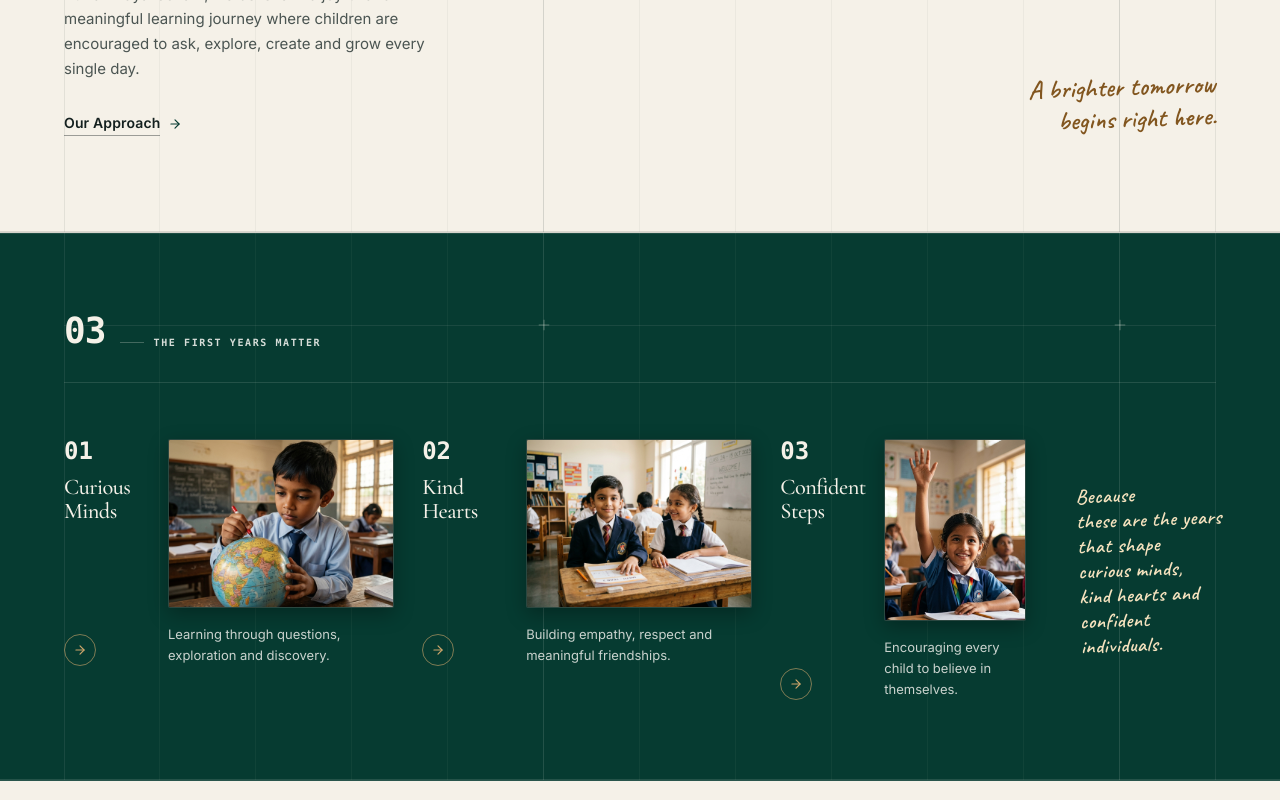
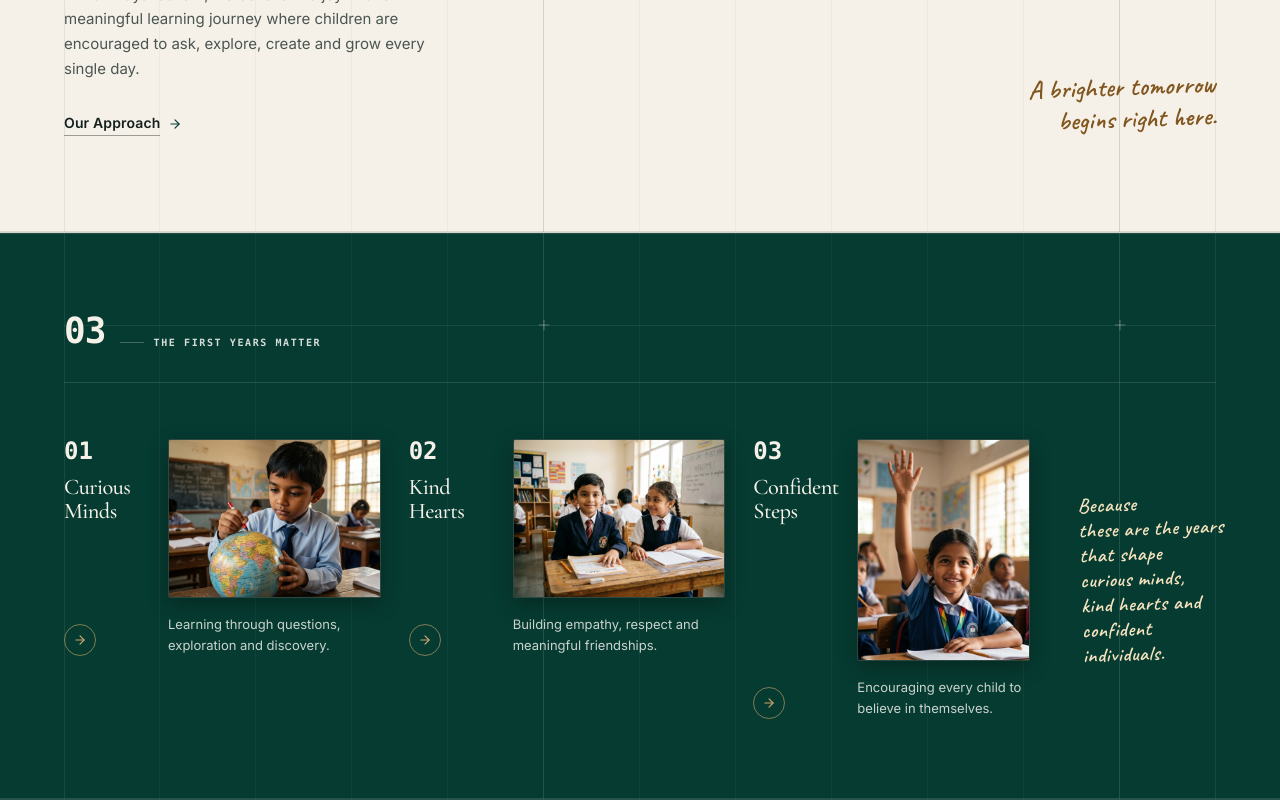
Before and after one commit to Krishna00s/Bal-Vidya-Vesham, a React (Vite) app: page / in a window 1280 px wide. Shown: the part 1270-2070 px from the top of the page. Built offline with nearby package versions, Linux system fonts and the light colour scheme.

Commit message:
fix(phase-3): expand third image frame and track width in FirstYearsSection

```diff
--- a/src/components/sections/FirstYearsSection.tsx
+++ b/src/components/sections/FirstYearsSection.tsx
@@ -113,7 +113,7 @@ export function FirstYearsSection() {
         <div className="first-years-rule w-full h-[1px] bg-[rgba(245,241,232,0.12)] mb-10 sm:mb-12 lg:mb-14" aria-hidden="true" />
 
         {/* Editorial Pillars + Handwritten Accent Row */}
-        <div className="grid grid-cols-1 lg:grid-cols-[1.18fr_1.18fr_0.88fr_auto] gap-y-12 lg:gap-y-0 lg:gap-x-5 xl:gap-x-7 2xl:gap-x-9 items-start relative">
+        <div className="grid grid-cols-1 lg:grid-cols-[1.12fr_1.12fr_0.98fr_auto] gap-y-12 lg:gap-y-0 lg:gap-x-5 xl:gap-x-7 2xl:gap-x-9 items-start relative">
           {FIRST_YEARS_CONTENT.pillars.map((pillar, idx) => {
             const isPortrait = idx === 2
 
@@ -157,7 +157,7 @@ export function FirstYearsSection() {
                     <div
                       className={`first-years-photo-frame relative border border-[rgba(245,241,232,0.16)] bg-[#04261F] overflow-hidden rounded-[2px] shadow-[0_6px_20px_rgba(0,0,0,0.3)] ${
                         isPortrait
-                          ? 'aspect-[3.5/4.5] max-w-[160px] sm:max-w-[185px] lg:max-w-[155px] xl:max-w-[185px] 2xl:max-w-[215px]'
+                          ? 'aspect-[3.5/4.5] max-w-[180px] sm:max-w-[205px] lg:max-w-[180px] xl:max-w-[215px] 2xl:max-w-[245px]'
                           : 'aspect-[4/3] max-w-[230px] sm:max-w-[260px] lg:max-w-[215px] xl:max-w-[255px] 2xl:max-w-[290px] w-full'
                       }`}
                     >
@@ -181,7 +181,7 @@ export function FirstYearsSection() {
           })}
 
           {/* Right Column: Authentic Handwritten Script Note (Selectable font-script typography, shifted right) */}
-          <div className="first-years-script hidden lg:flex flex-col justify-center items-start self-center pl-2 xl:pl-4 2xl:pl-6 pr-0 lg:translate-x-1 xl:translate-x-2">
+          <div className="first-years-script hidden lg:flex flex-col justify-center items-start self-center pl-2 xl:pl-3 2xl:pl-5 pr-0 lg:translate-x-1.5 xl:translate-x-2.5">
             <p className="font-script text-[1.18rem] xl:text-[1.28rem] 2xl:text-[1.42rem] text-[#F5E2BE] font-semibold leading-[1.22] -rotate-2 select-text tracking-wide transition-colors duration-200 hover:text-[#FFFFFF]">
               {FIRST_YEARS_CONTENT.scriptNote.lines.map((line, lIdx) => (
                 <span key={lIdx} className="block whitespace-nowrap">
```
